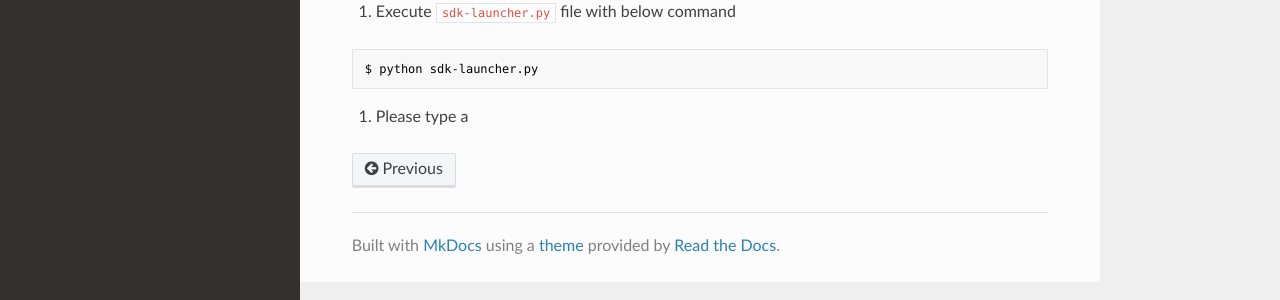
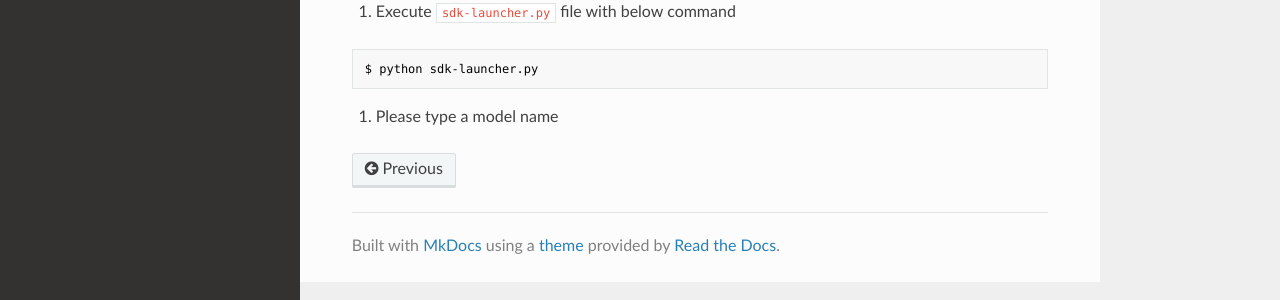
Before and after one commit to Hyper-Accel/docs, an MkDocs documentation site: the page built from docs/compile.md, in a window 1280 px wide. Shown: the part 331-631 px from the top of the page. Built offline with MkDocs 1.6.1, drawn with Linux system fonts in a browser that asks for light colours; nearby versions of some CDN libraries.

````diff
--- a/docs/compile.md
+++ b/docs/compile.md
@@ -12,4 +12,4 @@ $ cd ~/sdk/model_compile
 $ python sdk-launcher.py
 ```
 
-3. Please type a
+3. Please type a model name
````
